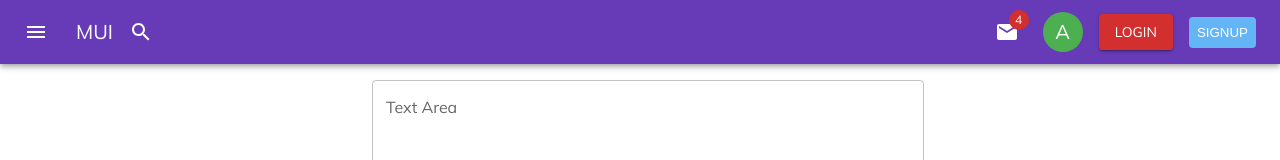
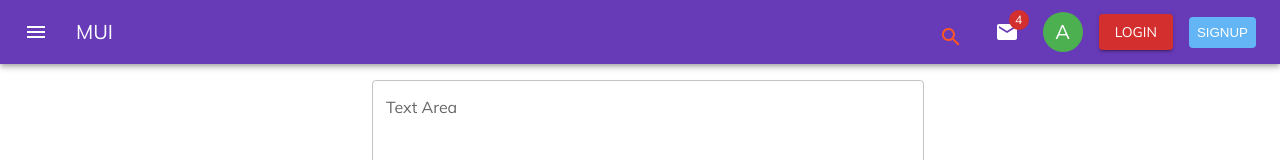
Before and after one commit to trigbitAnuj/mui-frontend, a Next.js app: page / in a window 1280 px wide. Shown: the top 160 px of the page. Built offline with nearby package versions, Linux system fonts and the light colour scheme.

Commit message:
Update Navbar.tsx

```diff
--- a/components/Navbar.tsx
+++ b/components/Navbar.tsx
@@ -1,4 +1,5 @@
 import * as React from "react";
+import styles from "./Animation.module.css";
 import { styled, alpha } from "@mui/material/styles";
 import {
   AppBar,
@@ -72,11 +73,17 @@ const SearchIconWrapper = styled("div")(({ theme }) => ({
 // }));
 
 const Navbar: React.FC = () => {
+  const [open, setOpen] = React.useState<boolean>(false);
+
   const theme = useTheme();
   const router = useRouter();
 
   const handleSignup = () => {
     router.push("/register");
+  };
+  const toggleSearchButton = () => {
+    console.log("toggle button");
+    setOpen((prev) => !prev);
   };
 
   return (
@@ -100,16 +107,42 @@ const Navbar: React.FC = () => {
           >
             MUI
           </Typography>
-          <Search>
-            <SearchIconWrapper>
-              <SearchIcon />
-            </SearchIconWrapper>
-            {/* <StyledInputBase
-              placeholder="Search…"
-              inputProps={{ 'aria-label': 'search' }}
-            /> */}
-          </Search>
-          <Box sx={{ flexGrow: 1 }} />
+          {/* <Search> */}
+          {/* <SearchIconWrapper> */}
+          {/* <SearchIcon /> */}
+
+          <Box sx={{ flexGrow: 1 }} className={styles.search_container}>
+            <Button color="custom" onClick={toggleSearchButton}>
+              <SearchIcon
+                style={open ? { width: 0 } : { width: "24px", height: "24px" }}
+              />
+            </Button>
+            <Box
+              className={` ${
+                open ? styles.input_styles : styles.input_container
+              }`}
+              style={
+                open
+                  ? {
+                      display: "flex",
+                      width: "inherit",
+                    }
+                  : { width: 0 }
+              }
+            >
+              <Button color="error" onClick={toggleSearchButton}>
+                <SearchIcon />
+              </Button>
+              <input
+                className={styles.slidebar}
+                id="searchbar"
+                name="searchbar"
+                type="text"
+                placeholder="Title,genres,Movies"
+              ></input>
+            </Box>
+          </Box>
+          {/* <Box sx={{ flexGrow: 1 }} /> */}
           <Box sx={{ display: { xs: "none", md: "flex" } }}>
             <IconButton
               size="large"
```
